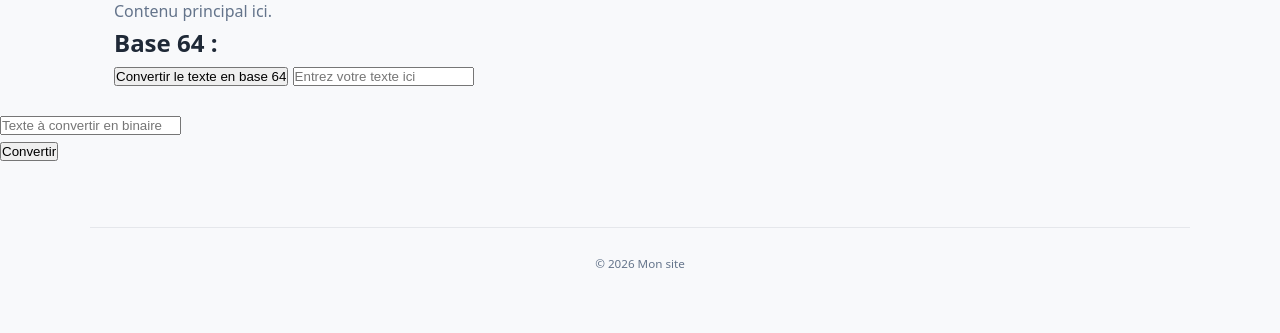
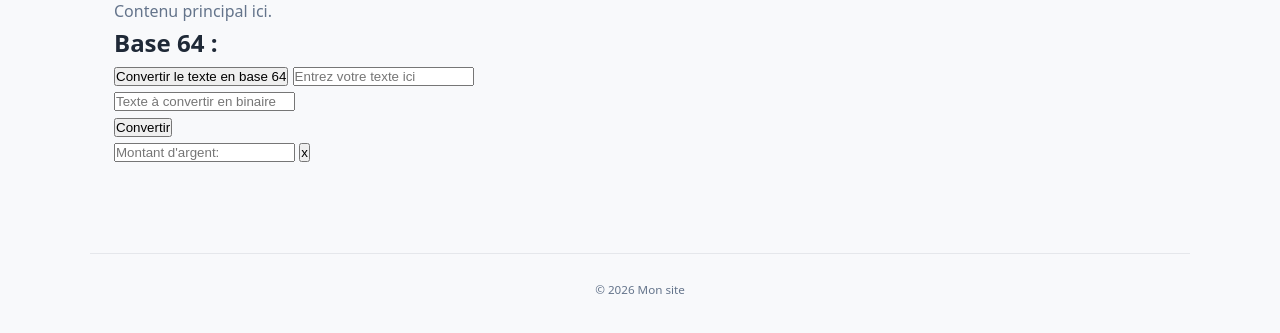
Before and after one commit to clementsbt/exo3, a plain HTML site: page index.html in a window 1280 px wide. Shown: the part 203-536 px from the top of the page. Drawn offline with Linux system fonts and the light colour scheme.

Commit message:
sah j'ai fini

```diff
--- a/index.html
+++ b/index.html
@@ -29,11 +29,18 @@
         <button id="b64ConvertBtn" onclick="base64Convert()">Convertir le texte en base 64</button>
         <input type="text" placeholder="Entrez votre texte ici" id="base64Input" />
       </div>
+
+      <input id="saisieBin" type="text" placeholder="Texte à convertir en binaire"><br>
+      <button onclick="convertirBin()">Convertir</button>
+      <p id="outputBin"></p>
+
+
+      <input placeholder="Montant d'argent:" id = "amount" type="tel">
+      <button onclick="calculerMontant()">x</button>
+      <p id ="pAmount"></p>
+
+
     </main>
-
-<input id="saisieBin" type="text" placeholder="Texte à convertir en binaire"><br>
-<button onclick="convertirBin()">Convertir</button>
-<p id="outputBin"></p>
 
 <script>
   function convertirBin() {
@@ -45,6 +52,26 @@
     for (let i = 0; i < texte.length; i++) {
       resultat.textContent += texte[i].charCodeAt(0).toString(2) + " ";
     }
+  }
+
+
+  function calculerMontant() {
+    let amount = document.getElementById("amount").value;
+    let p = document.getElementById("pAmount");
+    let especes = [0.01, 0.02, 0.05, 0.10, 0.20, 0.50, 1, 2, 5, 10, 20, 50, 100];
+    let cumul = [];
+    p.innerText = "";
+
+
+    for (let i = especes.length - 1; i >= 0; i--) {
+      for (;especes[i] <= amount;) {
+        amount -= especes[i];
+        cumul.push(especes[i]);
+      }
+    }
+
+    p.innerText = cumul;
+
   }
 </script>
 
```
